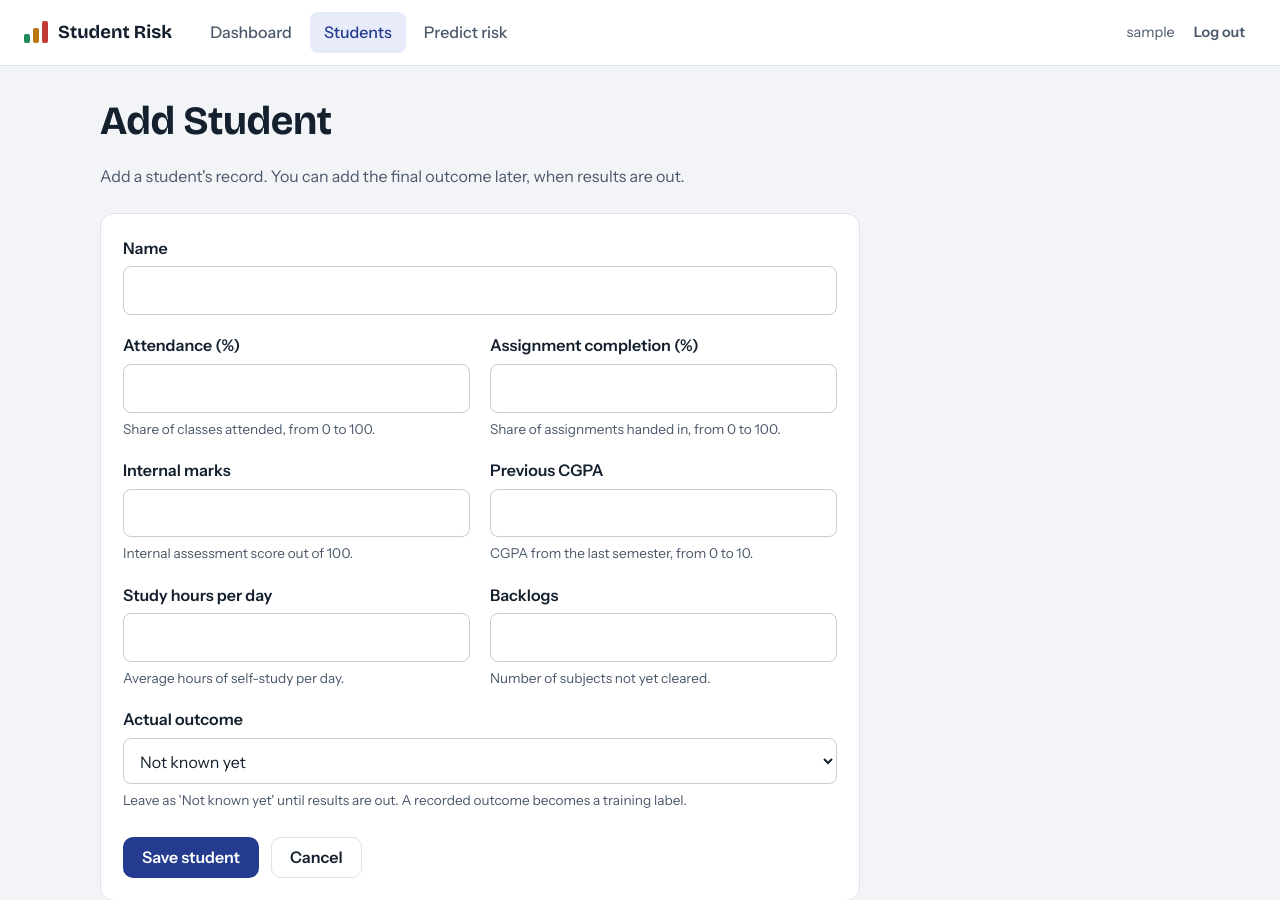
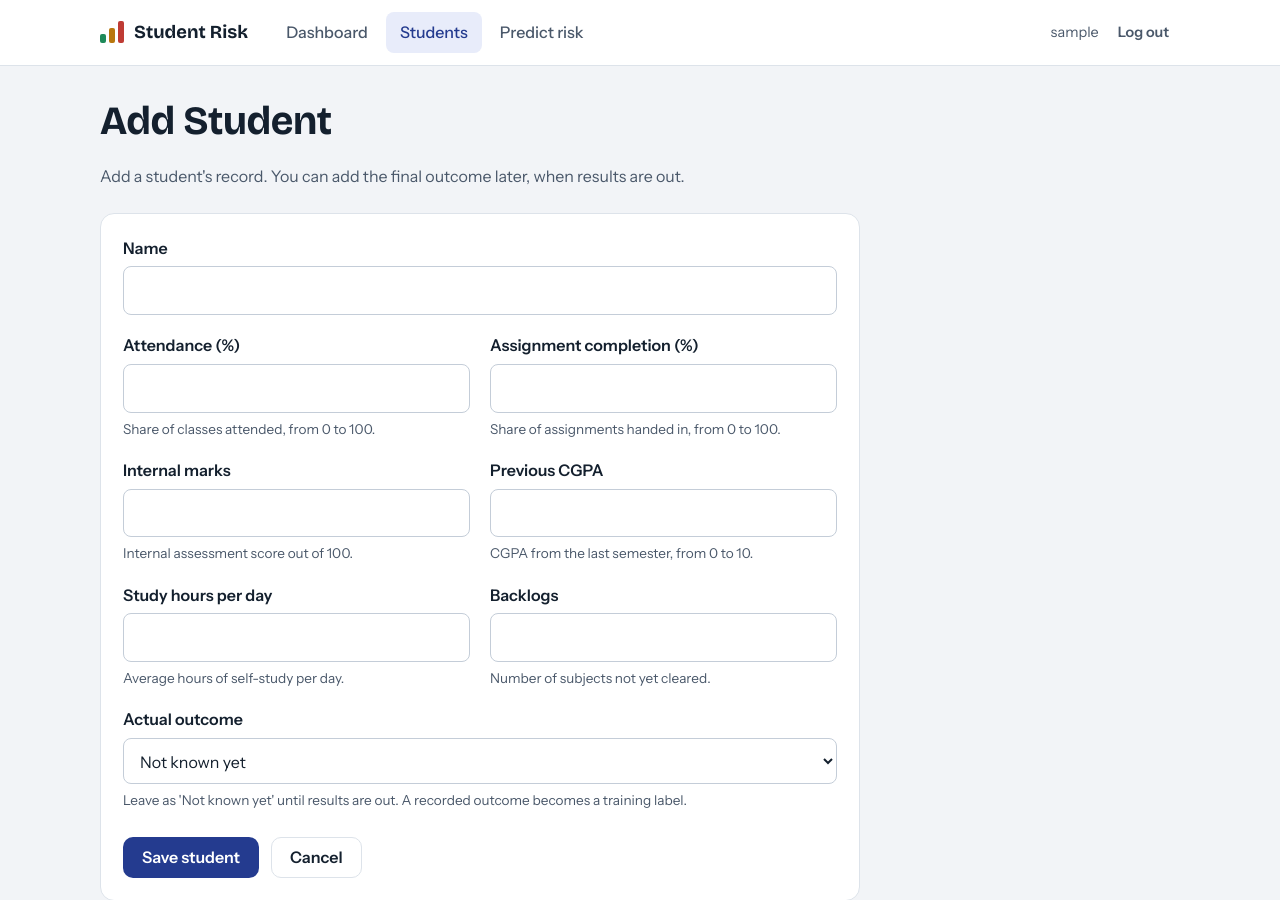
Before and after one commit to VaishnaviPotode25/student-risk-prediction, a Django app: page /students/add/ in a window 1280 px wide. Shown: the top 900 px of the page. Run offline with Django 5.2, Linux system fonts and the light colour scheme; the visitor is signed in with stand-in values (Sample User, id 1).

Commit message:
Align header with page content

```diff
--- a/students/static/students/css/app.css
+++ b/students/static/students/css/app.css
@@ -42,7 +42,7 @@ a { color: var(--brand); }
 .topbar {
   position: sticky; top: 0; z-index: 10;
   display: flex; align-items: center; gap: 24px; flex-wrap: wrap;
-  padding: 12px 24px;
+  padding: 12px max(24px, calc((100% - 1120px) / 2 + 20px));
   background: var(--surface);
   border-bottom: 1px solid var(--line);
 }
```
